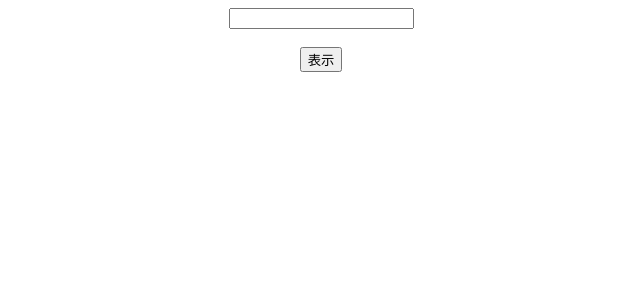
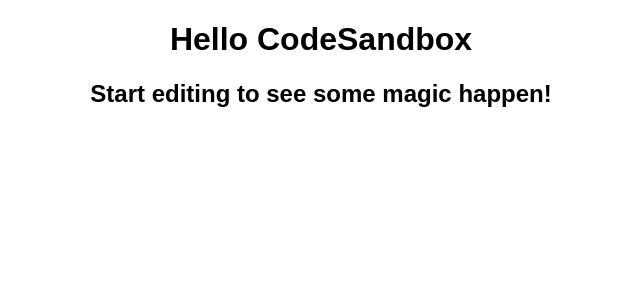
Before and after one commit to y4shiro/udemy-react-stepup, a React (Create React App) app: page / in a window 1280 px wide. Shown: the top 300 px of the page, without its empty margins (319-959 px from the left). Built offline with nearby package versions, Linux system fonts and the light colour scheme; the HTML template or start-up script is replaced by a standard one.

Commit message:
プロジェクトリセット

```diff
--- a/src/App.js
+++ b/src/App.js
@@ -1,28 +1,10 @@
-import { useState, useCallback, useMemo } from "react";
-import { ChildArea } from "./ChildArea";
 import "./styles.css";
 
 export default function App() {
-  console.log('App');
-  const [text, setText] = useState('');
-  const [open, setOpen] = useState(false);
-
-  const onChangeText = (e) => setText(e.target.value);
-
-  const onClickOpen = () => setOpen(!open);
-
-  const onClickClose = useCallback(() => setOpen(false), [setOpen]);
-
-  const temp = useMemo(() => 1 + 3, []);
-  console.log(temp);
-
   return (
     <div className="App">
-      <input value={text} onChange={onChangeText} />
-      <br />
-      <br />
-      <button onClick={onClickOpen}>表示</button>
-      <ChildArea open={open} onClickClose={onClickClose} />
+      <h1>Hello CodeSandbox</h1>
+      <h2>Start editing to see some magic happen!</h2>
     </div>
   );
 }
--- a/src/ChildArea.jsx
+++ /dev/null
@@ -1,28 +0,0 @@
-import { memo } from "react";
-
-const style = {
-  width: "100%",
-  height: "200px",
-  backgroundColor: "khaki"
-};
-
-export const ChildArea = memo((props) => {
-  const { open, onClickClose } = props;
-  console.log("ChildArea がレンダリングされた!");
-
-  const data = [...Array(500).keys()];
-  data.forEach(() => {
-    console.log("...");
-  });
-
-  return (
-    <>
-      { open ? (
-        <div style={style}>
-          <p>子コンポーネント</p>
-          <button onClick={onClickClose}>閉じる</button>
-        </div>
-      ) : null }
-    </>
-  );
-});
```
